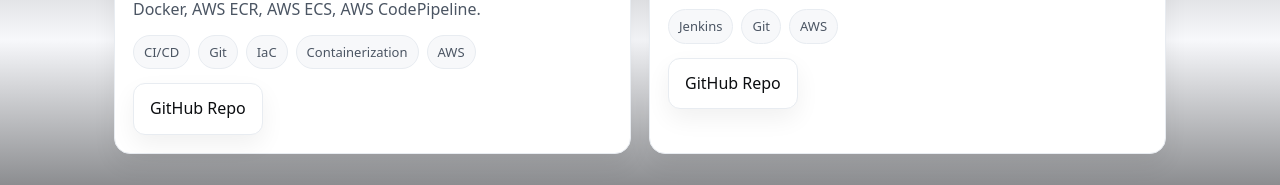
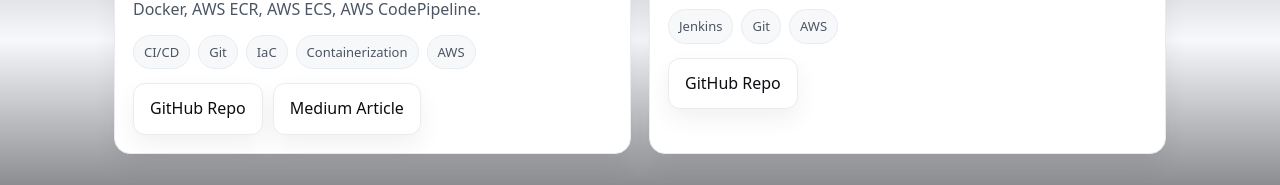
Before and after one commit to chi-naedu/chi-naedu.github.io, a plain HTML site: page index.html in a window 1280 px wide. Shown: the part 1560-1745 px from the top of the page. Drawn offline with Linux system fonts and the light colour scheme.

Commit message:
Adding medium article
Adding medium article for 3tier CI-CD pipeline

```diff
--- a/index.html
+++ b/index.html
@@ -165,7 +165,7 @@
           <div class="meta"><span class="tag">CI/CD</span><span class="tag">Git</span><span class="tag">IaC</span><span class="tag">Containerization</span><span class="tag">AWS</span></div>
           <div class="actions">
             <a class="btn" href="https://github.com/chi-naedu/3tierDevOpsCICD.git">GitHub Repo</a>
-            <!-- <a class="btn" href="#">Medium Article</a> -->
+            <a class="btn" href="https://medium.com/@chi.naedu/️-from-spreadsheet-chaos-to-cloud-discipline-️-3-tier-app-3-tier-devops-ci-cd-708264c81902">Medium Article</a>
           </div>
         </article>
         <article class="card" aria-labelledby="p4-title">
```
